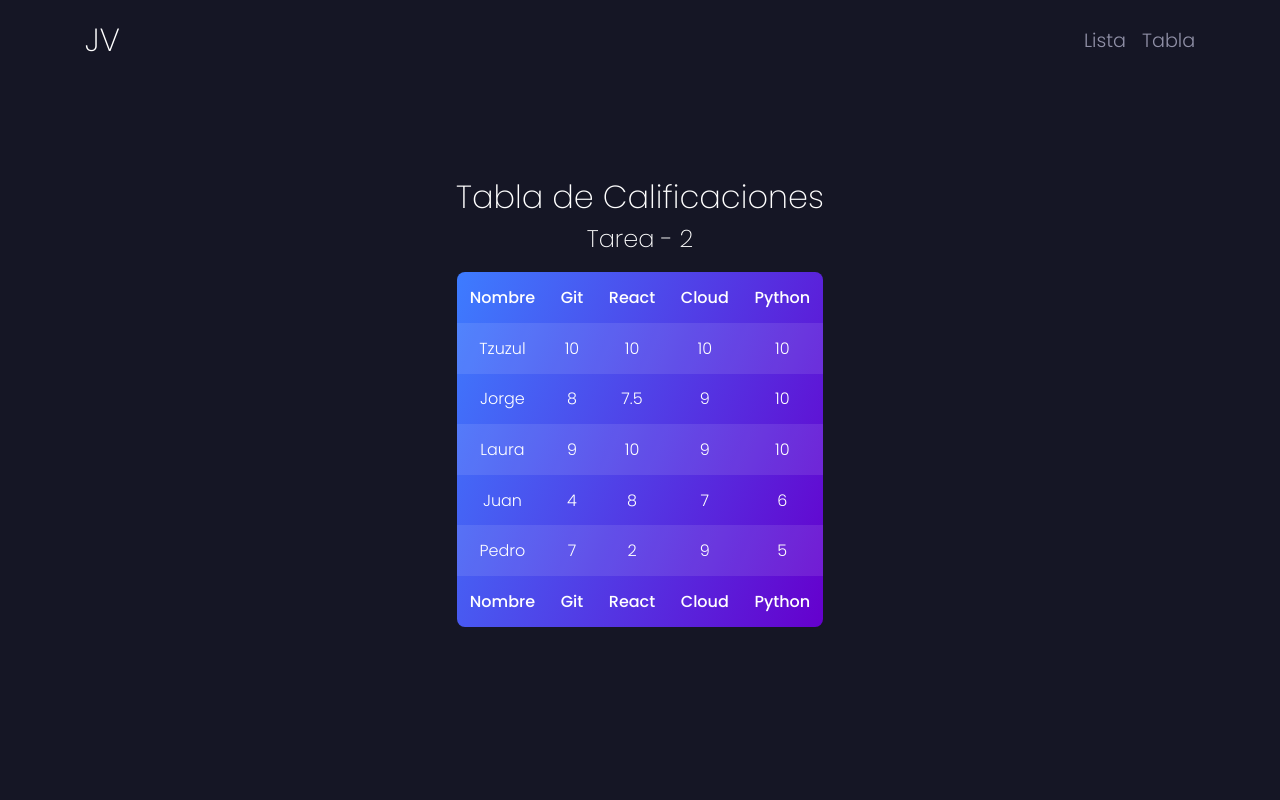
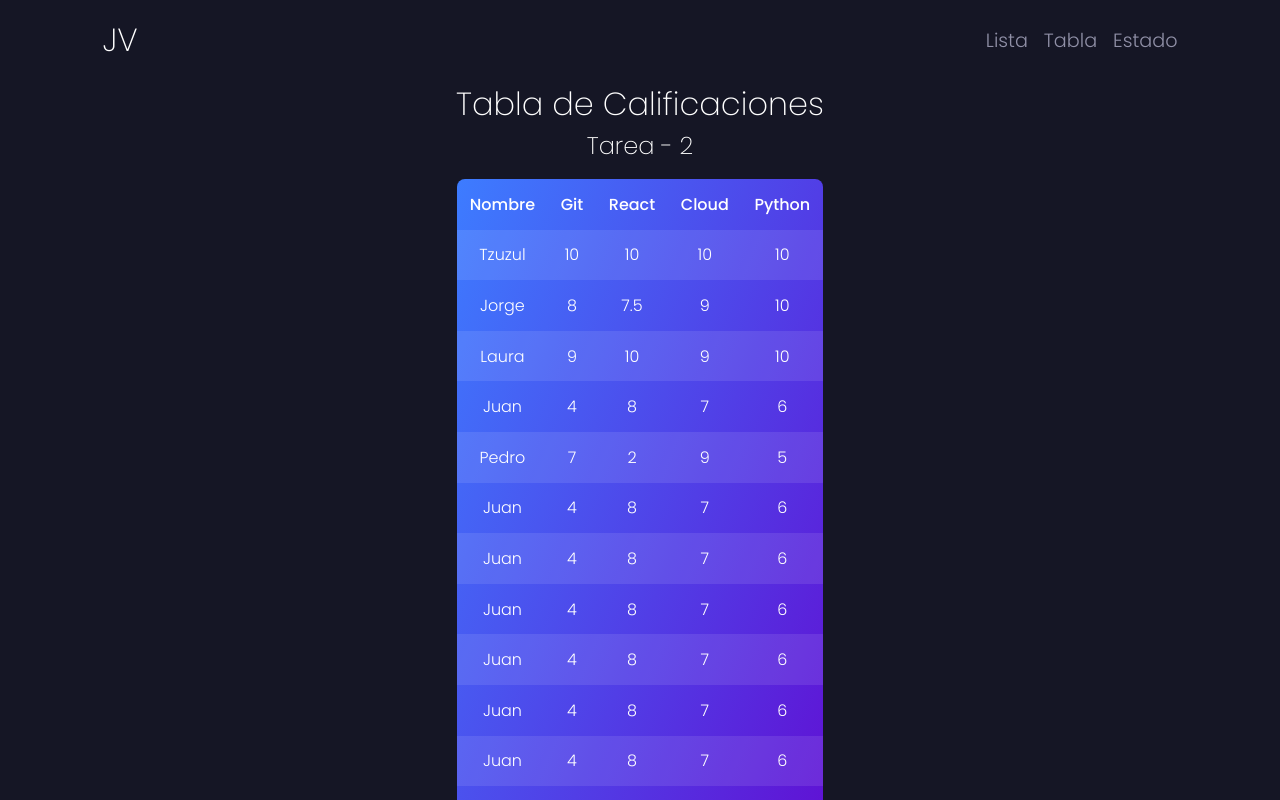
Before and after one commit to JorgeAVargasC/tzuzulcodebootcamp-frontend-react-exercises, a React (Create React App) app: page /tabla in a window 1280 px wide. Shown: the top 800 px of the page. Built offline with nearby package versions, Linux system fonts and the light colour scheme.

Commit message:
Exercise 3 and navbar fix

```diff
--- a/src/App.js
+++ b/src/App.js
@@ -1,5 +1,7 @@
 import Lista from "./components/Lista/Lista";
 import Tabla from "./components/Tabla/Tabla";
+import Estado from "./components/Estado/Estado";
+
 import { BrowserRouter as Router, Routes, Route } from "react-router-dom";
 
 function App() {
@@ -34,7 +36,73 @@ function App() {
 			nombre: "Pedro",
 			edad: "19",
 			calificaciones: [7, 2, 9, 5]
-		}
+		},
+		{
+			id: "al-06",
+			nombre: "Juan",
+			edad: "20",
+			calificaciones: [4, 8, 7, 6]
+		},
+		{
+			id: "al-06",
+			nombre: "Juan",
+			edad: "20",
+			calificaciones: [4, 8, 7, 6]
+		},
+		{
+			id: "al-06",
+			nombre: "Juan",
+			edad: "20",
+			calificaciones: [4, 8, 7, 6]
+		},
+		{
+			id: "al-06",
+			nombre: "Juan",
+			edad: "20",
+			calificaciones: [4, 8, 7, 6]
+		},
+		{
+			id: "al-06",
+			nombre: "Juan",
+			edad: "20",
+			calificaciones: [4, 8, 7, 6]
+		},
+		{
+			id: "al-06",
+			nombre: "Juan",
+			edad: "20",
+			calificaciones: [4, 8, 7, 6]
+		},
+		{
+			id: "al-06",
+			nombre: "Juan",
+			edad: "20",
+			calificaciones: [4, 8, 7, 6]
+		},
+		{
+			id: "al-06",
+			nombre: "Juan",
+			edad: "20",
+			calificaciones: [4, 8, 7, 6]
+		},
+		{
+			id: "al-06",
+			nombre: "Juan",
+			edad: "20",
+			calificaciones: [4, 8, 7, 6]
+		},
+		{
+			id: "al-06",
+			nombre: "Juan",
+			edad: "20",
+			calificaciones: [4, 8, 7, 6]
+		},
+		{
+			id: "al-06",
+			nombre: "Juan",
+			edad: "20",
+			calificaciones: [4, 8, 7, 6]
+		},
 	]
 
 	return (
@@ -44,6 +112,7 @@ function App() {
 					<Route path="/" element={<Lista alumnos={alumnos} />} />
 					<Route path="/lista" element={<Lista alumnos={alumnos} />} />
 					<Route path="/tabla" element={<Tabla alumnos={alumnos} />} />
+					<Route path="/estado" element={<Estado />} />
 				</Routes>
 			</Router>
 		</div>
--- /dev/null
+++ b/src/components/Estado/Estado.css
@@ -0,0 +1,9 @@
+.stateMessages::after{
+    content: "";
+    display: block;
+    width: 100%;
+    height: 1px;
+    background: #fff;
+    margin-top: 10px;
+    margin-bottom: 10px;
+}
--- /dev/null
+++ b/src/components/Estado/Estado.js
@@ -0,0 +1,40 @@
+import React from 'react'
+import Navegacion from '../Navegacion/Navegacion'
+import './Estado.css'
+
+export default function Estado() {
+
+    const [content, setContent] = React.useState('')
+    const [messages, setMessages] = React.useState([])
+
+    const changeInput = (e) => {
+        setContent(e.target.value)
+    }
+
+    const sendMessage = () => {
+
+        messages.push(content)
+        setMessages([...messages])
+        setContent('')
+        // Reto: Explicar el reto
+    }
+
+    return (
+        <>
+            <Navegacion />
+            <div className='container'>
+
+                <h2>Envío de mensajes</h2>
+                <h3>Tarea - 3</h3>
+                {/* <p>{content}</p> */}
+                <input className='input' type="text" value={content} onChange={changeInput} />
+                <button className='btn' onClick={sendMessage}>Enviar</button>
+
+                <h3 className='stateMessages'>Mensajes</h3>
+                <ul>
+                    {messages.map(message => <li>{message}</li>)}
+                </ul>
+            </div>
+        </>
+    )
+}
--- a/src/components/Navegacion/Navegacion.css
+++ b/src/components/Navegacion/Navegacion.css
@@ -1,11 +1,11 @@
 .navbar {
-	width: 100%;
+	width: 84%;
 	height: 10vh;
 	padding: 1rem 0;
 	position: fixed;
 	top: 0;
 	display: flex;
-	justify-content: center;
+	justify-content: space-between;
 	background-color: #151625;
 	z-index: 30;
 }
@@ -14,7 +14,6 @@ nav {
 	display: flex;
 	justify-content: flex-end;
 	align-items: center;
-	width: 84%;
 }
 
 nav .links{
@@ -34,3 +33,7 @@ nav .links:hover{
 	color: var(--light-1);
 	transition-duration: 0.4s;
 }
+
+.active-link{
+	color: var(--light-1);
+}
--- a/src/components/Navegacion/Navegacion.js
+++ b/src/components/Navegacion/Navegacion.js
@@ -1,5 +1,5 @@
 import React from 'react'
-import { Link } from 'react-router-dom'
+import { NavLink } from 'react-router-dom'
 import './Navegacion.css'
 
 const Navegacion = () => {
@@ -7,8 +7,9 @@ const Navegacion = () => {
 		<div className='navbar'>
 			<h2>JV</h2>
 			<nav>
-				<Link to="/lista" className='links'>Lista</Link>
-				<Link to="/tabla" className='links'>Tabla</Link>
+				<NavLink to="/lista" className='links' >Lista</NavLink>
+				<NavLink to="/tabla" className='links' >Tabla</NavLink>
+				<NavLink to="/estado" className='links' >Estado</NavLink>
 			</nav>
 		</div>
 	)
--- a/src/components/Tabla/Tabla.css
+++ b/src/components/Tabla/Tabla.css
@@ -1,9 +1,10 @@
 .table{
-    background: linear-gradient(-68deg, var(--purple-1) , var(--blue-2));
+    background: var(--gradient-1);
     border-radius: 0.5rem;
     text-align: center;
     border-collapse: collapse;
     max-width: 85%;
+    margin-bottom: 3rem;
 }
 
 .table th, .table td{
--- a/src/index.css
+++ b/src/index.css
@@ -33,6 +33,7 @@
     --light-1: #fff;
     --light-2: #f2f2f4;
     --gray: #9090a7;
+    --gradient-1: linear-gradient(-68deg, var(--purple-1) , var(--blue-2));
 }
 
 body{
@@ -77,7 +78,6 @@ p{
     flex-direction: column;
     align-items: center;
     justify-content: center;
-    padding-top: 10vh;
 }
 
 .container h3{
@@ -85,5 +85,37 @@ p{
 }
 
 .container h2{
+    margin-top: 10vh;
     text-align: center;
 }
+
+.input{
+    width: 25rem;
+    height: 2.5rem;
+    border: none;
+    border-radius: 0.2rem;
+    padding: 0 1rem;
+    font-size: 1.2rem;
+    font-weight: 100;
+    color: #fff;
+    background-color: var(--dark-2);
+    margin-bottom: 1rem;
+}
+
+.btn{
+    width: 25rem;
+    height: 2.5rem;
+    border: none;
+    border-radius: 0.2rem;
+    padding: 0 1rem;
+    font-size: 1.2rem;
+    font-weight: 100;
+    color: #fff;
+    background-color: var(--dark-2);
+    margin-bottom: 1rem;
+}
+
+.btn:hover{
+    background: var(--gradient-1);
+    cursor: pointer;
+}
```
